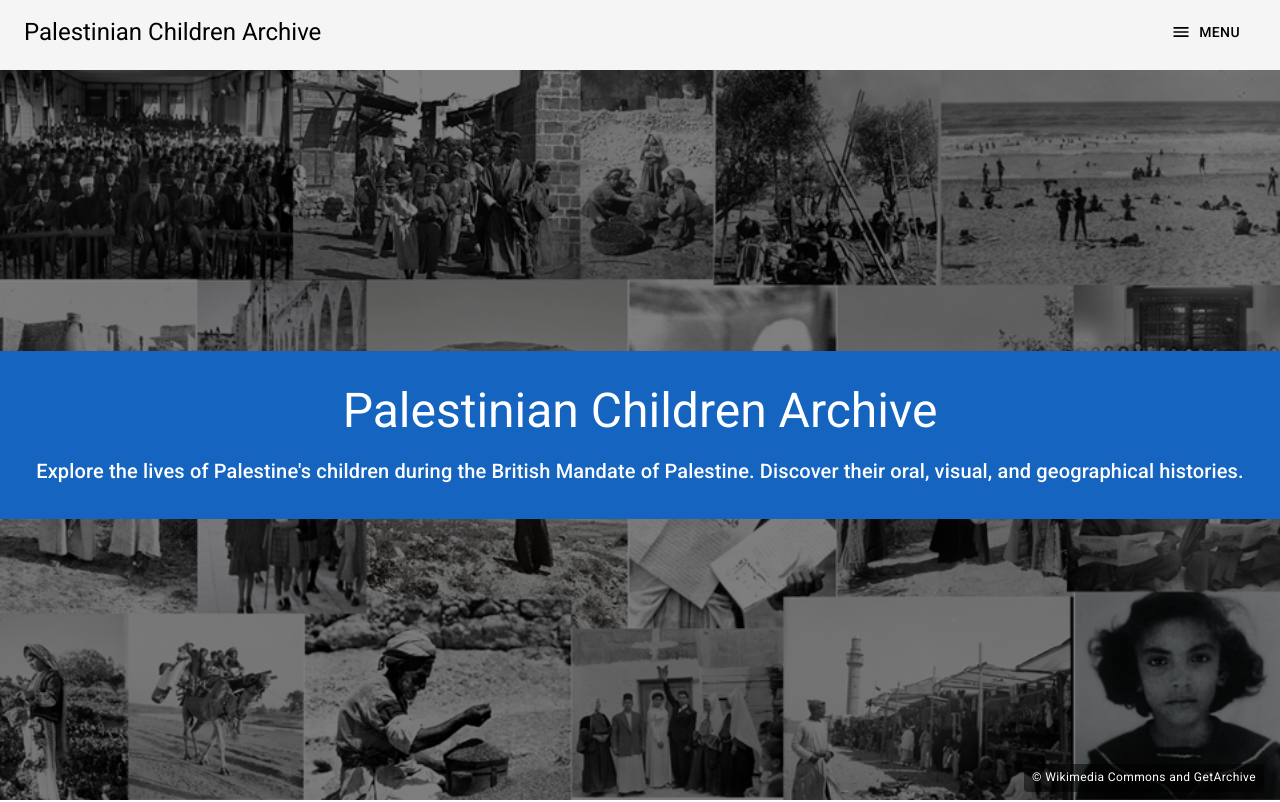
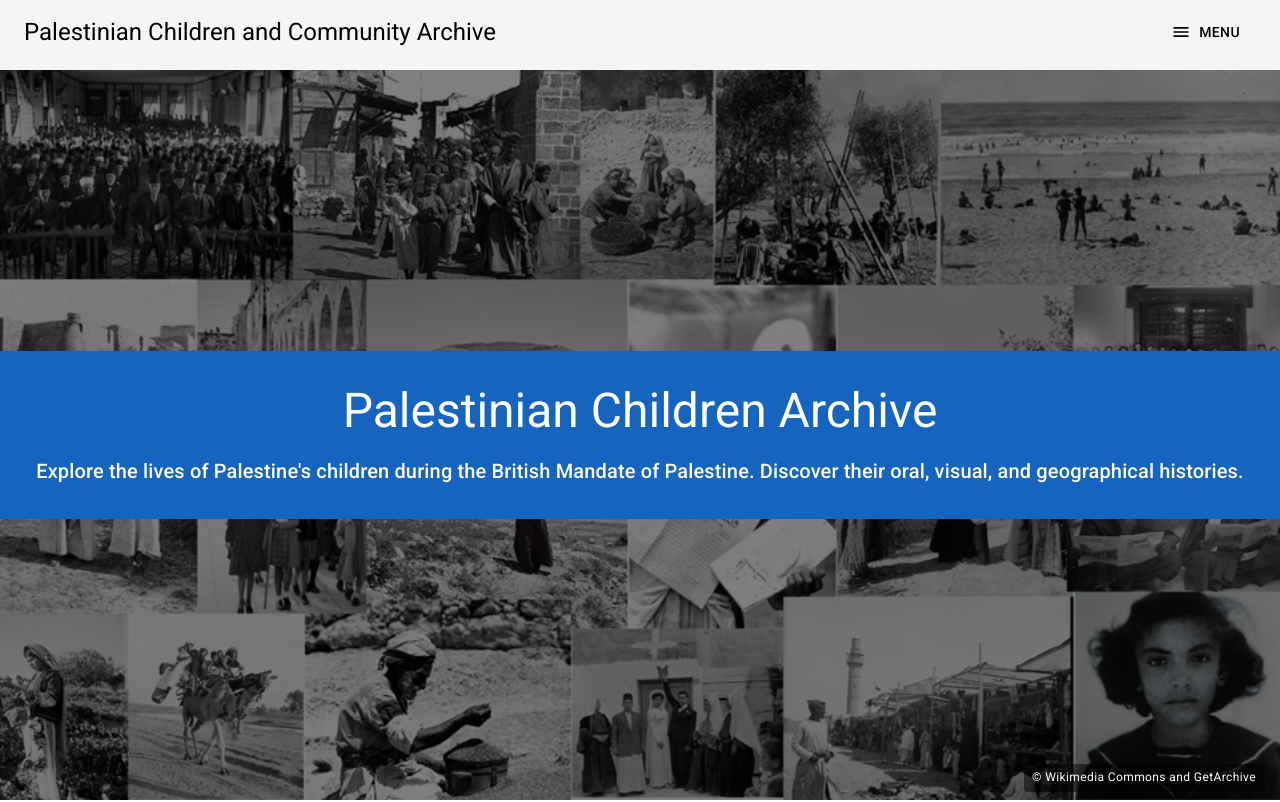
Before and after one commit to Palestinian-Children-Archive/palestinian-children-archive.github.io, a React (Vite) app: page / in a window 1280 px wide. Shown: the top 802 px of the page. Built offline with nearby package versions, Linux system fonts and the light colour scheme.

Commit message:
chore: change title

```diff
--- a/src/components/ui/Navigation.tsx
+++ b/src/components/ui/Navigation.tsx
@@ -171,7 +171,7 @@ export default function Navigation() {
                   },
                 }}
               >
-                Palestinian Children Archive
+                Palestinian Children and Community Archive
               </Typography>
             </Box>
             <Button
```
